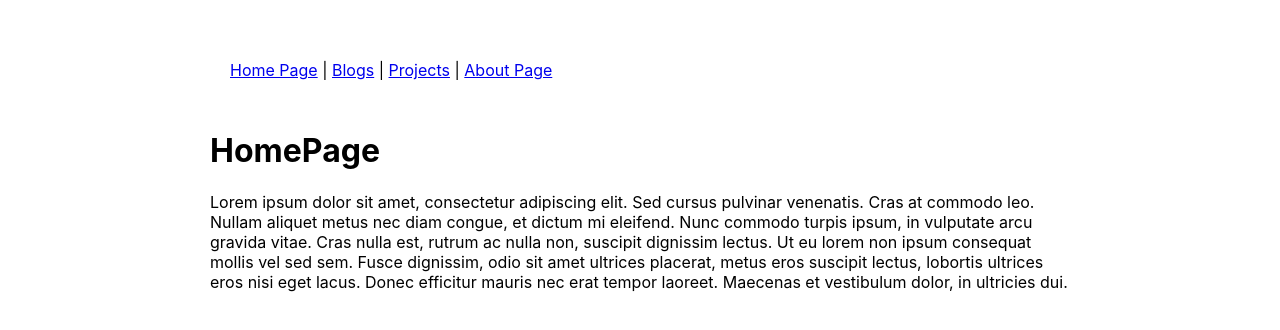
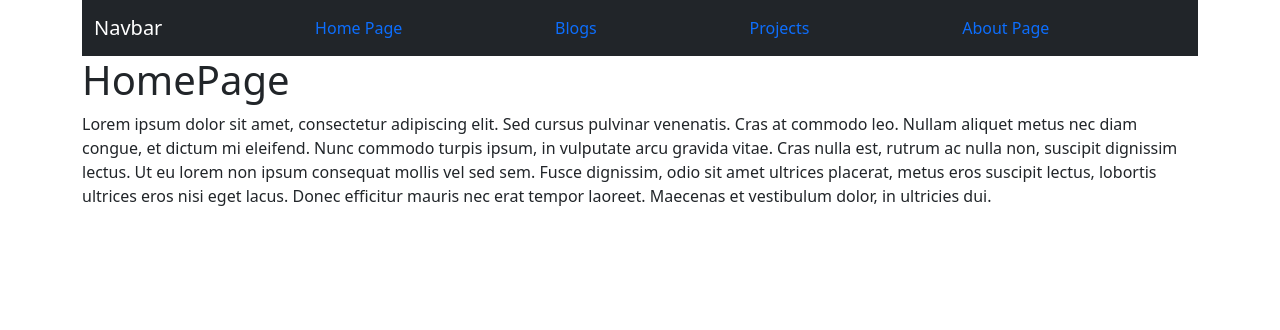
Before and after one commit to WDI-SEA/react-router-portfolio, a React (Create React App) app: page / in a window 1280 px wide. Shown: the top 330 px of the page. Built offline with nearby package versions, Linux system fonts and the light colour scheme.

Commit message:
added Navbar

```diff
--- a/package.json
+++ b/package.json
@@ -6,7 +6,9 @@
     "@testing-library/jest-dom": "^5.16.5",
     "@testing-library/react": "^13.4.0",
     "@testing-library/user-event": "^13.5.0",
+    "bootstrap": "^5.2.3",
     "react": "^18.2.0",
+    "react-bootstrap": "^2.7.0",
     "react-dom": "^18.2.0",
     "react-router-dom": "^6.7.0",
     "react-scripts": "5.0.1",
--- a/src/App.js
+++ b/src/App.js
@@ -4,6 +4,9 @@ import Blog from './components/Blog';
 import About from './components/About';
 import Projects from './components/Projects';
 import Header from './components/partials/Header';
+import './styles.css'
+import 'bootstrap/dist/css/bootstrap.min.css'
+import { Button, Alert } from 'react-bootstrap'
 
 let posts = [
   {
--- a/src/components/partials/Header.jsx
+++ b/src/components/partials/Header.jsx
@@ -1,16 +1,18 @@
 import { Link } from 'react-router-dom'
+import { Navbar, Nav, Container } from 'react-bootstrap'
 
 const Header = () => {
     return (
         <>
-        <header className='card'>
-        <nav>
-            <Link to='/'>Home Page</Link>{' | '}
-            <Link to='/blog'>Blogs</Link>{' | '}
-            <Link to='/projects'>Projects</Link>{' | '}
-            <Link to='/about'>About Page</Link>
-        </nav>
-        </header>
+        <Navbar bg="dark" variant="dark">
+        <Container>
+            <Navbar.Brand to='/home'>Navbar</Navbar.Brand>
+            <Nav.Link href='/' className='nav'>Home Page</Nav.Link>
+            <Nav.Link href='/blog' className='nav'>Blogs</Nav.Link>
+            <Nav.Link href='/projects' className='nav'>Projects</Nav.Link>
+            <Nav.Link href='/about' className='nav'>About Page</Nav.Link>
+        </Container>
+        </Navbar>
         </>
     )
 }
--- /dev/null
+++ b/src/styles.css
@@ -0,0 +1,27 @@
+* {
+    /* box-sizing: border-box; */
+    flex: auto;
+
+}
+
+/* body {
+    margin: 0;
+} */
+
+/* .nav {
+    background-color: #333;
+    color: white;
+    display: flex;
+    justify-content: space-between;
+    align-items: center;
+    gap: 2rem;
+    padding: 0 1rem;
+    height: 100%;
+    display: flex;
+    align-items: center;
+    padding: .25rem;
+}
+
+.nav:hover {
+    background-color:  #777;
+} */
```
Also changed, not shown: 1 other file (tests, documents, lock files or other folders).
